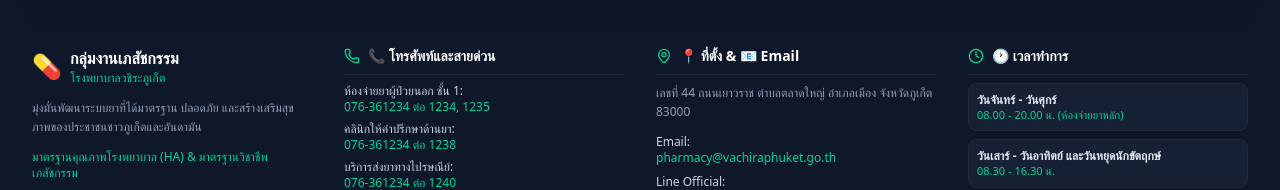
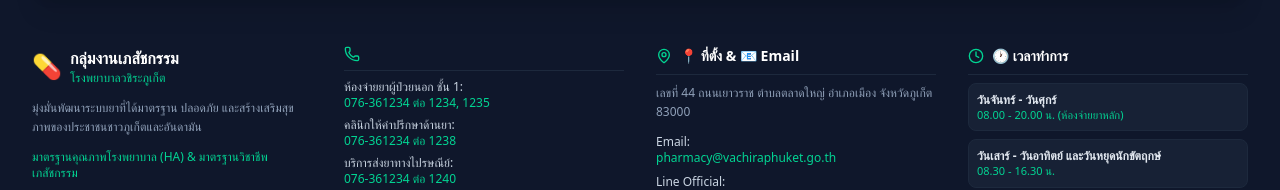
Before and after one commit to 67319100055-debug/Vachira-Phuket-Hospital, a React (Vite) app: page / in a window 1280 px wide. Shown: the part 3438-3628 px from the top of the page. Built offline with nearby package versions, Linux system fonts and the light colour scheme.

Commit message:
Update ContactFooter.tsx

```diff
--- a/src/components/ContactFooter.tsx
+++ b/src/components/ContactFooter.tsx
@@ -76,7 +76,7 @@ export const ContactFooter: React.FC<ContactFooterProps> = ({
           <div className="space-y-2">
             <h4 className="text-white font-semibold text-sm flex items-center gap-2 border-b border-slate-800 pb-2">
               <Phone className="w-4 h-4 text-emerald-400" />
-              <span>📞 โทรศัพท์และสายด่วน</span>
+
             </h4>
             <ul className="space-y-1.5 text-xs text-slate-400">
               {CONTACT_INFO.phones.map((p, idx) => (
```
